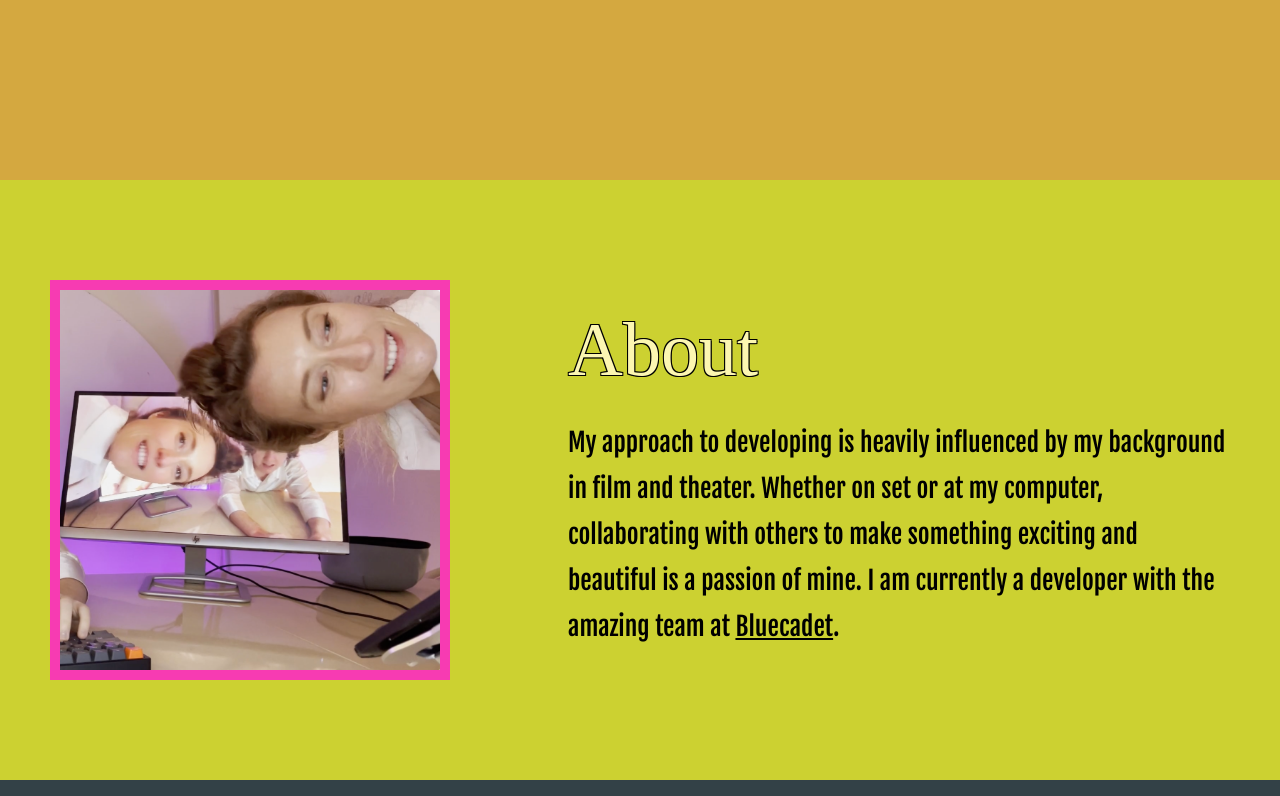
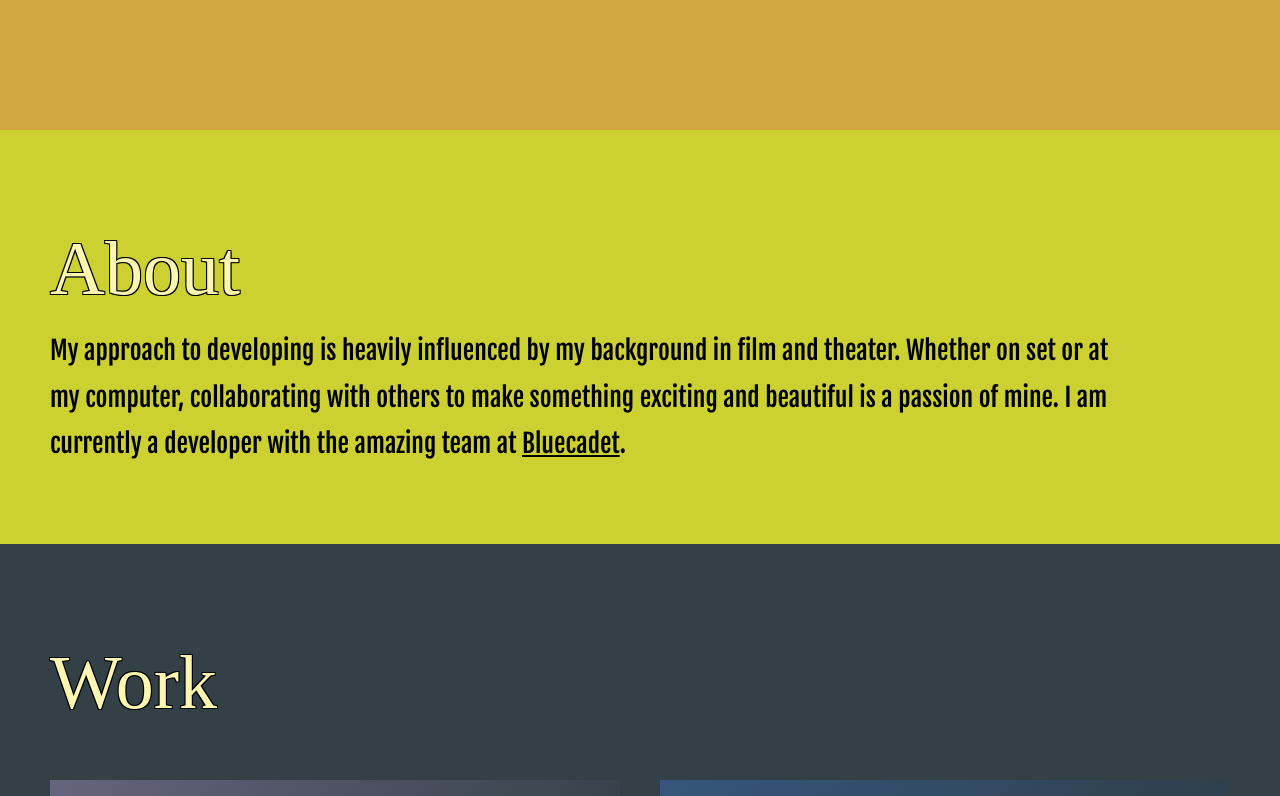
Before and after one commit to a-frear/amy-frear-portfolio, a Next.js app: page / in a window 1280 px wide. Shown: the part 1480-2276 px from the top of the page. Built offline with nearby package versions, Linux system fonts and the light colour scheme; a web font is replaced by a local one.

Commit message:
Adjust About, FrontPage, Intro

```diff
--- a/components/About.js
+++ b/components/About.js
@@ -17,7 +17,8 @@ import VisuallyHiddenText from './VisuallyHiddenText';
 export default function About() {
   return (
     <AboutWrapper id="about" className="full-section">
-      <Media tabIndex={0}>
+      <Heading>About</Heading>
+      {/* <Media tabIndex={0}>
         <div className="media-iframe-wrapper">
           <iframe
             title="about-video"
@@ -28,16 +29,16 @@ export default function About() {
             allow="autoplay; loop"
             allowFullScreen
           />
+          <div className="image-overlay" aria-hidden="true" />
         </div>
-        {/* <VisuallyHiddenText>
+        <VisuallyHiddenText>
           A recording of an interactive component plays on a retro computer. The
           component shows a rod. It is clicked once and the temperature rises.
           It is clicked again and it expands. A microscopic view of its contents
           appears.{' '}
-        </VisuallyHiddenText> */}
-      </Media>
+        </VisuallyHiddenText>
+      </Media> */}
       <Content>
-        <Heading>About</Heading>
         <Body>
           My approach to developing is heavily influenced by my background in
           film and theater. Whether on set or at my computer, collaborating with
@@ -55,13 +56,12 @@ export default function About() {
 
 const AboutWrapper = styled.section`
   display: grid;
-  display: grid;
-  align-items: center;
+  align-items: start;
   justify-content: center;
   grid-gap: 5%;
   background-color: #ccd131;
   @media (min-width: 750px) {
-    grid-template-columns: auto 1fr;
+    grid-template-columns: 1fr auto;
     padding-left: 50px;
     padding-right: 50px;
   }
@@ -70,14 +70,8 @@ const AboutWrapper = styled.section`
   }
 `;
 
-const Content = styled.div`
-  grid-column: 2 / -1;
-  display: grid;
-  justify-content: center;
-  align-items: center;
-`;
-
 const Heading = styled.h2`
+  grid-column: 1 / -1;
   font-size: clamp(52px, 8vw, 76px);
   font-family: 'Bowlby One SC';
   color: ${lightYellow};
@@ -85,9 +79,15 @@ const Heading = styled.h2`
     -1px -1px 0 #000;
 `;
 
+const Content = styled.div`
+  @media (min-width: 750px) {
+    grid-column: 1 / 2;
+    order: 1;
+  }
+`;
+
 const Body = styled.p`
   color: #fff;
-  margin-top: 2rem;
   color: black;
   line-height: 180%;
   a {
@@ -105,41 +105,27 @@ const Media = styled.div`
   width: 100%;
   max-width: 100vw;
   position: relative;
-  background-image: url('/assets/meet-your-computer.png');
-  background-size: cover;
-  background-position: center;
-  border: 10px solid ${hotPink};
   width: 90vw;
   height: 90vw;
   @media (min-width: 750px) {
-    grid-column: 1 / 2;
+    grid-column: 2 / -1;
     width: 400px;
     height: 400px;
+    order: 2;
   }
   @media (min-width: 1024px) {
     justify-content: right;
   }
   .media-iframe-wrapper {
-    position: absolute;
-    top: 0;
-    left: 0;
+    position: relative;
     width: 100%;
     height: 100%;
     display: flex;
     align-items: center;
     justify-content: center;
-    opacity: 0;
-    pointer-events: none;
-    transition: opacity 0.3s;
-    background: black;
-  }
-  /*
-  &:hover .media-iframe-wrapper,
-  &:focus .media-iframe-wrapper {
     opacity: 1;
     pointer-events: auto;
   }
-  */
   .media-iframe-wrapper iframe {
     border: 10px solid ${hotPink};
     width: 90vw;
@@ -149,4 +135,23 @@ const Media = styled.div`
       height: 400px;
     }
   }
+  .image-overlay {
+    position: absolute;
+    top: 0;
+    left: 0;
+    width: 100%;
+    height: 100%;
+    background-image: url('/assets/meet-your-computer.png');
+    border: 10px solid ${hotPink};
+    background-size: cover;
+    background-position: center;
+    opacity: 0;
+    transition: opacity 0.3s;
+    pointer-events: none;
+    z-index: 2;
+  }
+  &:hover .image-overlay,
+  &:focus .image-overlay {
+    opacity: 1;
+  }
 `;
--- a/components/FrontPage.js
+++ b/components/FrontPage.js
@@ -21,7 +21,7 @@ const IntroSection = styled.section`
   -o-background-size: cover;
   background-size: cover;
   background-position-x: 70%;
-  margin-top: 0;
+  margin-top: -50px;
   /* z-index: -1; */
   @media (min-width: 750px) {
     background-position-x: unset;
--- a/components/Intro.js
+++ b/components/Intro.js
@@ -68,6 +68,7 @@ const Body = styled.p`
 const Headshot = styled.div`
   width: 300px;
   height: 300px;
+  margin: 0 auto;
   border: 10px solid ${green};
   background-image: url('assets/amy-hs.jpeg');
   -webkit-background-size: cover;
```
